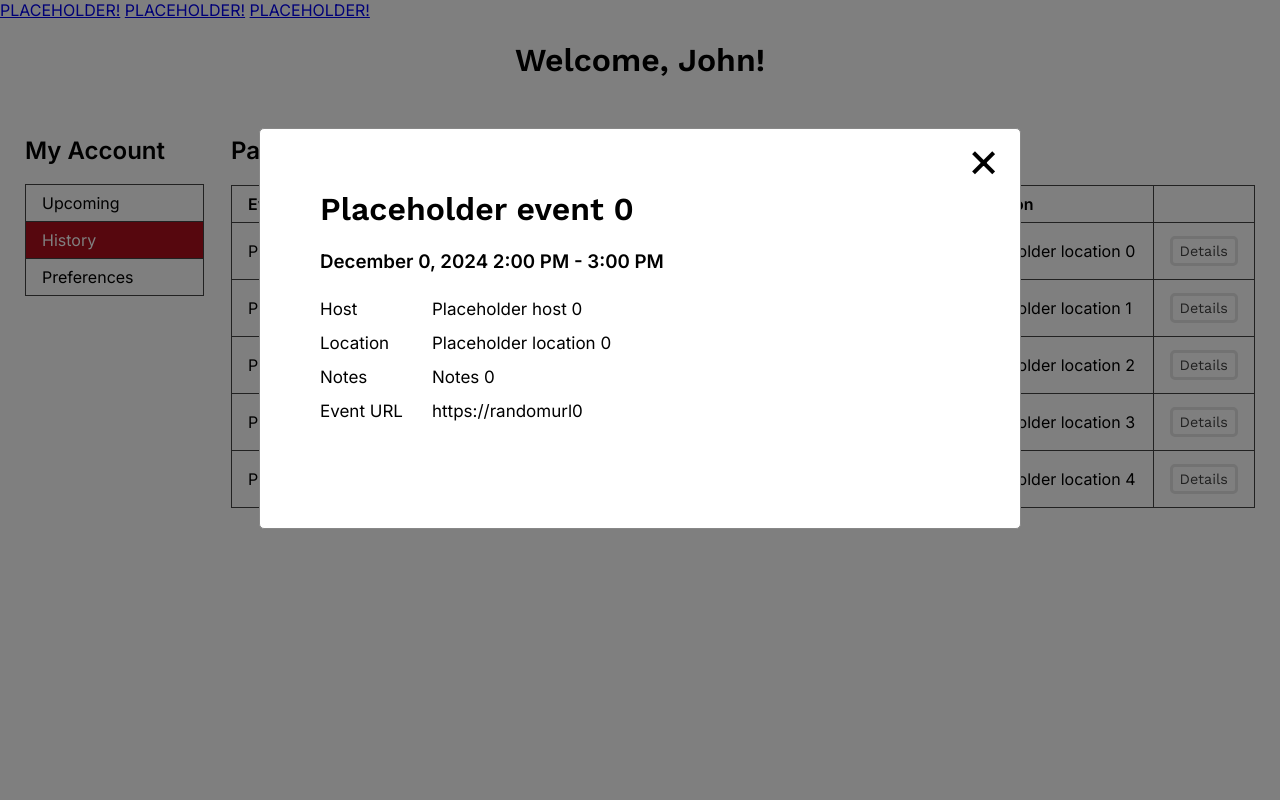
After one commit to zu-greta/socs_sisters, a PHP site: page /history.html in a window 1280 px wide, after a click on "Details". The commit adds this page. Run offline with PHP 8.4, Linux system fonts and the light colour scheme; some web fonts are replaced.

Commit message:
Added history, preferences pages

```diff
--- a/frontend_stuff/general_style.css
+++ b/frontend_stuff/general_style.css
@@ -4,7 +4,7 @@ body {
   font-family: 'Inter', 'Helvetica Neue', sans-serif;
 }
 
-header, h1, .logo-name {
+header, h1, button, .logo-name {
   font-family: 'Work Sans', 'Montserrat', Arial, sans-serif;
 }
 
@@ -13,33 +13,42 @@ header, h1, .logo-name {
   font-weight: bold;
 }
 
-.btn {
-  border-radius: 6px;
+button {
+  border-radius: 5px;
   font-size: 0.9em;
   cursor: pointer;
   transition: background-color 0.2s ease, color 0.2s ease;
 }
 
-.btn-primary {
+button.primary {
   background-color: #ae0e1d;
   border: none;
   color: white;
-  width: 110px;
+  border-radius: 5px;
+  padding: 10px 20px;
 }
 
-.btn-primary:hover {
+button.primary:hover {
   background-color: #ed1b2f;
 }
 
-.btn-secondary {
+button.secondary {
   background-color: transparent;
   border: 3px solid #e4e4e4;
   color: #424242;
-  width: 110px;
+  border-radius: 5px;
+  padding: 4px 7px;
 }
 
-.btn-secondary:hover {
+button.secondary:hover {
   background-color: #e4e4e4;
   border: 3px solid #e4e4e4;
   color: #424242;
 }
+
+/* disabled button for when fields are not filled */
+button:disabled {
+  background-color: #ddd;
+  color: #aaa;
+  cursor: not-allowed;
+}
--- /dev/null
+++ b/frontend_stuff/history.html
@@ -0,0 +1,228 @@
+<!DOCTYPE html>
+<html lang="en">
+<head>
+    <meta charset="UTF-8">
+    <meta name="viewport" content="width=device-width, initial-scale=1.0">
+    <title>Member Dashboard</title>
+    <link rel="stylesheet" href="general_style.css">
+
+    <style>
+        /* Side Navigation Bar */
+        .sidenav {
+            width: 14%;
+            float: left;
+            z-index: 1;
+            top: 20px;
+            left: 10px;
+            padding: 15px 0px 15px 25px;
+        }
+        .sidenav a {
+            margin-top: -1px;
+            margin-bottom: -1px;
+            padding: 8px 8px 8px 16px;
+            text-decoration: none;
+            display: block;
+            color: black;
+            border: 1px solid #424242;
+        }
+        .sidenav a:hover {
+            background-color: #ebebeb;
+        }
+        .sidenav a.active {
+            background-color: #ae0e1d;
+            color: white;
+        }
+        .sidenav a.active:hover{
+            background-color: #ed1b2f;
+        }
+        /* Table */
+        .history-table,
+        .history-table th,
+        .history-table td {
+            border: 1px solid #424242;
+            border-collapse: collapse;
+            padding: 8px 16px;
+            text-align: left;
+        }
+
+        /* for popup */
+        .event-details-popup {
+        display: none;
+        position: fixed;
+        z-index: 1000;
+        left: 0;
+        top: 0;
+        width: 100%;
+        height: 100%;
+        overflow: auto;
+        background-color: rgba(0, 0, 0, 0.5);
+        }
+
+        /* popup content */
+        .event-details-popup-content{
+        background-color: white;
+        margin: 10% auto;
+        padding: 40px 60px 100px 60px;
+        border: 1px solid #888;
+        width: 50%;
+        max-width: 800px;
+        position: relative;
+        border-radius: 5px;
+
+        }
+
+        /* close button */
+        .close {
+        position: absolute;
+        top: 0px;
+        right: 20px;
+        color: black;
+        font-size: 50px;
+        /* font-weight: bold; */
+        cursor: pointer;
+        z-index: 1002;
+        }
+
+        .close:hover, .close:focus {
+        color: #424242;
+        text-decoration: none;
+        cursor: pointer;
+        }
+
+        .event-details-table,
+        .event-details-table td {
+        padding: 7px 0px;
+        font-size: 17px;
+        border: none;
+        border-collapse: collapse;
+        }
+
+        .popup-buttons {
+        float: right;
+        }
+
+
+    </style>
+
+</head>
+<body>
+    <!-- Navigation Bar -->
+    <div id="nav-bar">
+        <a href="#">PLACEHOLDER!</a>
+        <a href="#">PLACEHOLDER!</a>
+        <a href="#">PLACEHOLDER!</a>
+    </div>
+
+    <div id="background-container">
+        <!-- Welcome message -->
+        <div id="welcome-message">
+            <h1 style="text-align:center">Welcome, John!</h1>
+        </div>
+        <!-- Page content -->
+        <div id="main-container">
+            <!-- Sidebar -->
+            <div class="sidenav">
+                <h2>My Account</h2>
+                <a href="dashboard.html">Upcoming</a>
+                <a href="#" class="active">History</a>
+                <a href="preferences.html">Preferences</a>
+            </div>
+            <!-- History -->
+            <div id="history" style="float:right; width:80%; padding: 15px 25px 15px 0px">
+                <h2 style="display:inline-block">Past Bookings</h2>
+                <!-- <button class="subscribe-btn">Subscribe to your calendar</button> -->
+                <table class="history-table" id="history-table" style="width:100%">
+                    <colgroup>
+                        <col style="width: 27%;">
+                        <col style="width: 23%;">
+                        <col style="width: 21%;">
+                        <col style="width: 20%;">
+                        <col style="width: 9%;">
+                      </colgroup>
+                    <tr>
+                        <th>Event Name</th>
+                        <th>Date</th>
+                        <th>Host</th>
+                        <th>Location</th>
+                        <th></th>
+                    </tr>
+                </table>
+            </div>
+        </div>
+    </div>
+
+    <script>
+        /* show event details popup */
+        function showDetailsPopup(id) {
+            document.getElementById(id).style.display = 'block';
+        }
+
+        function closeDetailsPopup(id){
+            document.getElementById(id).style.display = 'none';
+        }
+    </script>
+    <script>
+    // populate that table
+    let historyTable = document.getElementById("history-table");
+    for(let i = 0; i < 5; i++){
+        let newRow = historyTable.insertRow(-1);
+        let eventNameCell = newRow.insertCell(0);
+        let dateCell = newRow.insertCell(1);
+        let hostCell = newRow.insertCell(2);;
+        let locationCell = newRow.insertCell(3);
+        let tableButtonsCell = newRow.insertCell(4);
+
+        // get these values from db
+        let eventName = "Placeholder event ".concat(i.toString());
+        let date = "December ".concat(i.toString(), ", 2024 2:00 PM - 3:00 PM");
+        let host = "Placeholder host ".concat(i.toString());
+        let location = "Placeholder location ".concat(i.toString());
+        let notes = "Notes ".concat(i.toString());
+        let eventURL = "https://randomurl".concat(i.toString());
+
+        eventNameCell.innerHTML = eventName;
+        dateCell.innerHTML = date;
+        hostCell.innerHTML = host;
+        locationCell.innerHTML = location;
+
+        // add event buttons to each entry
+        let eventDetailsPopupID = `event-details-popup-${i}`;
+        tableButtonsCell.innerHTML = `
+            <button class="secondary" onclick="showDetailsPopup('${eventDetailsPopupID}')">Details</button>
+            <!-- Event Details Popup -->
+            <div id="event-details-popup-${i}" class="event-details-popup">
+                <div class="event-details-popup-content">
+                    <span class="close" onclick="closeDetailsPopup('${eventDetailsPopupID}')">&times;</span>
+                    <h1>${eventName}</h1>
+                    <h3>${date}</h3>
+                    <table class="event-details-table" style="width:50%">
+                        <colgroup>
+                            <col style="width: 35%;">
+                            <col style="width: 65%;">
+                            </colgroup>
+                        <tr>
+                            <td>Host</td>
+                            <td>${host}</td>
+                        </tr>
+                        <tr>
+                            <td>Location</td>
+                            <td>${location}</td>
+                        </tr>
+                        <tr>
+                            <td>Notes</td>
+                            <td>${notes}</td>
+                        </tr>
+                        <tr>
+                            <td>Event URL</td>
+                            <td>${eventURL}</td>
+                        </tr>
+                    </table>
+                </div>
+            </div>
+        `
+        }
+    </script>
+
+
+</body>
+</html>
```
Also changed, not shown: frontend_stuff/dashboard.html (+13 -25 lines), frontend_stuff/preferences.html (added, +165 -0 lines).
